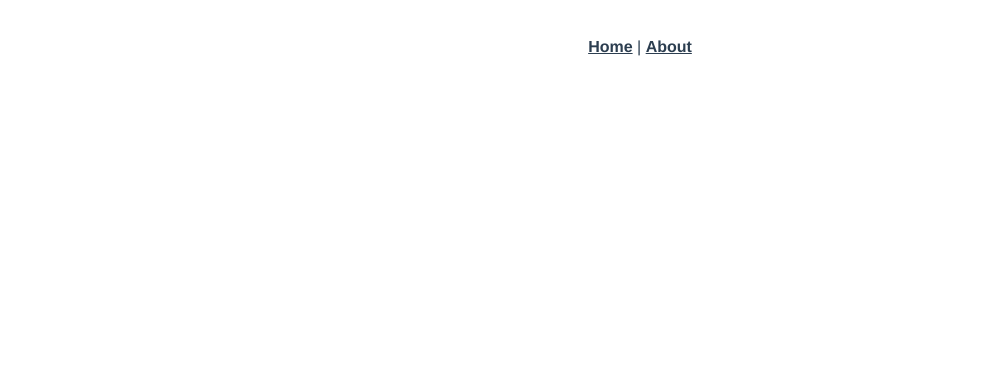
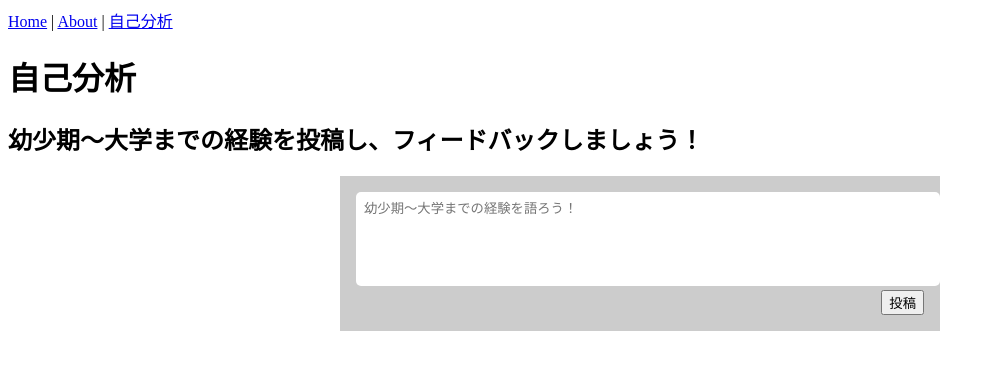
Before and after one commit to webex13-team-12/original-team-app, a Vue app: page /self-analysis in a window 1280 px wide. Before the commit this address had no page. Shown: the top 370 px of the page, without its empty margins (0-995 px from the left). Built offline with nearby package versions, Linux system fonts and the light colour scheme.

Commit message:
入力欄を作成、投稿は出来ない

```diff
--- a/src/App.vue
+++ b/src/App.vue
@@ -1,30 +1,10 @@
 <template>
-  <nav>
-    <router-link to="/">Home</router-link> |
-    <router-link to="/about">About</router-link>
-  </nav>
-  <router-view />
+  <div>
+    <div>
+      <router-link to="/">Home</router-link> |
+      <router-link to="/about">About</router-link> |
+      <router-link to="/self-analysis">自己分析</router-link>
+    </div>
+    <router-view />
+  </div>
 </template>
-
-<style>
-#app {
-  font-family: Avenir, Helvetica, Arial, sans-serif;
-  -webkit-font-smoothing: antialiased;
-  -moz-osx-font-smoothing: grayscale;
-  text-align: center;
-  color: #2c3e50;
-}
-
-nav {
-  padding: 30px;
-}
-
-nav a {
-  font-weight: bold;
-  color: #2c3e50;
-}
-
-nav a.router-link-exact-active {
-  color: #42b983;
-}
-</style>
--- a/src/router/index.js
+++ b/src/router/index.js
@@ -1,6 +1,7 @@
 import { createRouter, createWebHistory } from "vue-router"
 import HomeView from "../views/HomeView.vue"
 
+import SelfAnalysis from "../views/SelfAnalysis.vue"
 const routes = [
   {
     path: "/",
@@ -16,6 +17,11 @@
     component: () =>
       import(/* webpackChunkName: "about" */ "../views/AboutView.vue"),
   },
+  {
+    path: "/self-analysis",
+    name: SelfAnalysis,
+    component: SelfAnalysis,
+  },
 ]
 
 const router = createRouter({
--- /dev/null
+++ b/src/views/SelfAnalysis.vue
@@ -0,0 +1,58 @@
+<template>
+  <h1>自己分析</h1>
+  <h2>幼少期～大学までの経験を投稿し、フィードバックしましょう！</h2>
+  <div class="home__wrapper">
+    <div class="form__wrapper">
+      <textarea
+        class="form__textarea"
+        v-model="text"
+        placeholder="幼少期～大学までの経験を語ろう！"
+      />
+      <div class="form__buttons">
+        <button v-on:click="postTweet" class="form__submit-button">投稿</button>
+      </div>
+    </div>
+  </div>
+</template>
+
+<script>
+export default {
+  data() {
+    return {
+      text: "",
+    }
+  },
+  methods: {
+    postTweet() {
+      alert("投稿機能の完成をお楽しみに！")
+    },
+  },
+}
+</script>
+
+<style scoped>
+.home__wrapper {
+  margin: 0 auto;
+  max-width: 600px;
+  background-color: #ccc;
+}
+.form__wrapper {
+  padding: 1rem;
+}
+.form__textarea {
+  width: 100%;
+  height: calc(1.3rem * 3 + 0.5rem * 2);
+  padding: 0.5rem;
+  line-height: 1.3rem;
+  border-radius: 5px;
+  border: none;
+  resize: none;
+}
+.form__textarea:focus {
+  outline: none;
+}
+.form__buttons {
+  display: flex;
+  justify-content: flex-end;
+}
+</style>
```
Also changed, not shown: src/components/SubmitForm.vue (added).
